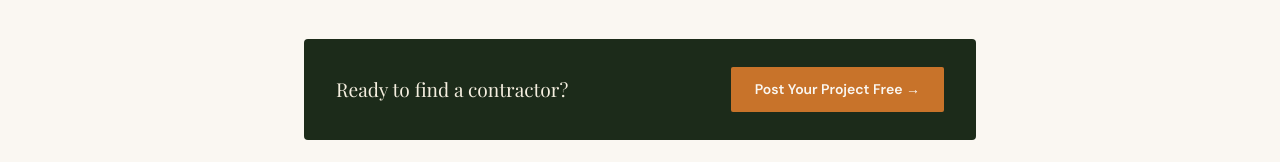
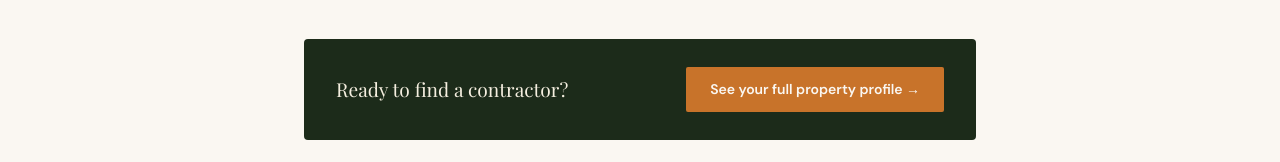
Before and after one commit to alderprojects/alder-projects-site, a Next.js app: page /roofing-essex-vt in a window 1280 px wide. Shown: the part 772-934 px from the top of the page. Built offline with nearby package versions, Linux system fonts and the light colour scheme.

Commit message:
fix(seo): retire marketplace CTA on 45 town×service pages, route to property tool

```diff
--- a/src/components/SeoPage.tsx
+++ b/src/components/SeoPage.tsx
@@ -85,7 +85,7 @@ export default function SeoPage({ content }: { content: SeoPageContent }) {
             {content.intro}
           </p>
           <Link href={buildSubmitUrl(content.h1)} style={{ display: 'inline-block', padding: '13px 26px', backgroundColor: '#C8732A', color: '#FAF7F2', fontWeight: 600, fontSize: '14px', borderRadius: '2px', textDecoration: 'none', fontFamily: "'DM Sans', system-ui, sans-serif" }}>
-            {content.ctaText || 'Post Your Project Free →'}
+            {content.ctaText || 'See your full property profile →'}
           </Link>
         </div>
       </div>
@@ -122,7 +122,7 @@ export default function SeoPage({ content }: { content: SeoPageContent }) {
         <div style={{ backgroundColor: '#1C2B1A', borderRadius: '4px', padding: '28px 32px', marginBottom: '40px', display: 'flex', flexWrap: 'wrap', alignItems: 'center', justifyContent: 'space-between', gap: '16px' }}>
           <p style={{ fontFamily: "'Playfair Display', Georgia, serif", fontSize: '1.2rem', color: '#F5EFE0', fontWeight: 500, margin: 0 }}>Ready to find a contractor?</p>
           <Link href={buildSubmitUrl(content.h1)} style={{ padding: '12px 24px', backgroundColor: '#C8732A', color: '#FAF7F2', fontWeight: 600, fontSize: '14px', borderRadius: '2px', textDecoration: 'none', flexShrink: 0, fontFamily: "'DM Sans', system-ui, sans-serif" }}>
-            Post Your Project Free →
+            See your full property profile →
           </Link>
         </div>
 
```
